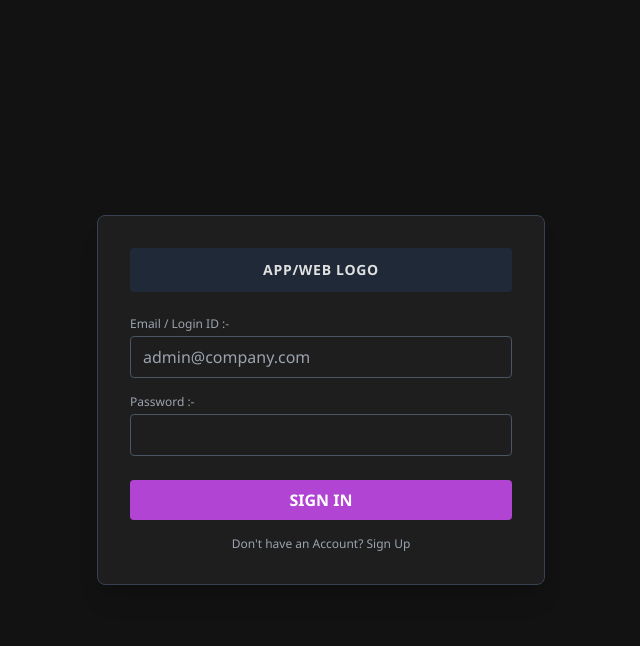
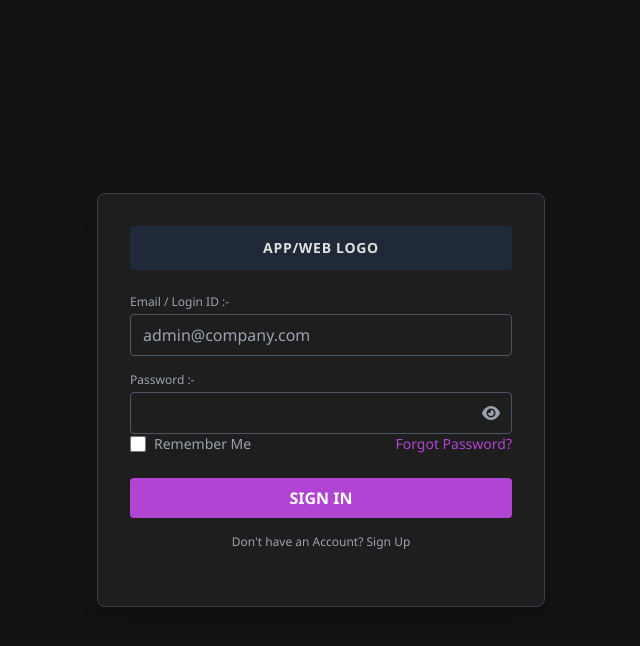
Before and after one commit to ABSMPSOM/HRMS, a Flask app: page / in a window 1280 px wide. Shown: the top 646 px of the page, without its empty margins (319-959 px from the left). Run offline with Flask 3, Linux system fonts and the light colour scheme; some libraries are stand-ins or nearby versions.

Commit message:
Updated Login page

```diff
--- a/templates/login.html
+++ b/templates/login.html
@@ -3,6 +3,7 @@
 <head>
     <meta charset="UTF-8">
     <title>HRMS - Sign In</title>
+    <link rel="stylesheet" href="https://cdnjs.cloudflare.com/ajax/libs/font-awesome/6.5.2/css/all.min.css">
     <script src="https://cdn.tailwindcss.com"></script>
     <script>
         tailwind.config = { theme: { extend: { colors: { darkBg: '#121212', cardBg: '#1e1e1e', brandPurple: '#b244d4' } } } }
@@ -31,10 +32,42 @@
                 <input type="email" name="email" required class="w-full bg-transparent border border-gray-600 rounded px-3 py-2 text-white focus:outline-none focus:border-brandPurple" placeholder="admin@company.com">
             </div>
             <div class="mb-6">
-                <label class="block text-xs text-gray-400 mb-1">Password :-</label>
-                <input type="password" name="password" required class="w-full bg-transparent border border-gray-600 rounded px-3 py-2 text-white focus:outline-none focus:border-brandPurple">
+                <label class="block text-xs text-gray-400 mb-1">
+                    Password :-
+                </label>
+
+                <div class="relative">
+                    <input
+                        type="password"
+                        id="password"
+                        name="password"
+                        required
+                        class="w-full bg-transparent border border-gray-600 rounded px-3 py-2 pr-10 text-white focus:outline-none focus:border-brandPurple">
+
+                        <button
+                            type="button"
+                            id="togglePassword"
+                            class="absolute inset-y-0 right-3 flex items-center text-gray-400 hover:text-white">
+
+                            <i class="fa-solid fa-eye" id="eyeIcon"></i>
+
+                        </button>
+                </div>
+            <div class="flex items-center justify-between mb-6">
+                <label class="flex items-center gap-2 text-sm text-gray-400 cursor-pointer">
+                    <input
+                        type="checkbox"
+                        name="remember"
+                        class="w-4 h-4 accent-brandPurple rounded">
+
+                        Remember Me
+                </label>
+
+                <a href="{{ url_for('forgot_password') }}"
+                    class="text-sm text-brandPurple hover:text-purple-300 transition">
+                    Forgot Password?
+                </a>
             </div>
-
             <button type="submit" class="w-full bg-brandPurple hover:bg-purple-700 text-white font-bold py-2 px-4 rounded transition duration-200">
                 SIGN IN
             </button>
@@ -49,5 +82,20 @@
     <script>
         gsap.from(".auth-card", { y: 30, opacity: 0, duration: 0.8, ease: "power3.out" });
     </script>
+    <script>
+        const password = document.getElementById("password");
+        const togglePassword = document.getElementById("togglePassword");
+        const eyeIcon = document.getElementById("eyeIcon");
+
+        togglePassword.addEventListener("click", () => {
+            if (password.type === "password") {
+                password.type = "text";
+                eyeIcon.classList.replace("fa-eye", "fa-eye-slash");
+            } else {
+                password.type = "password";
+                eyeIcon.classList.replace("fa-eye-slash", "fa-eye");
+            }
+        });
+    </script>
 </body>
 </html>
```
